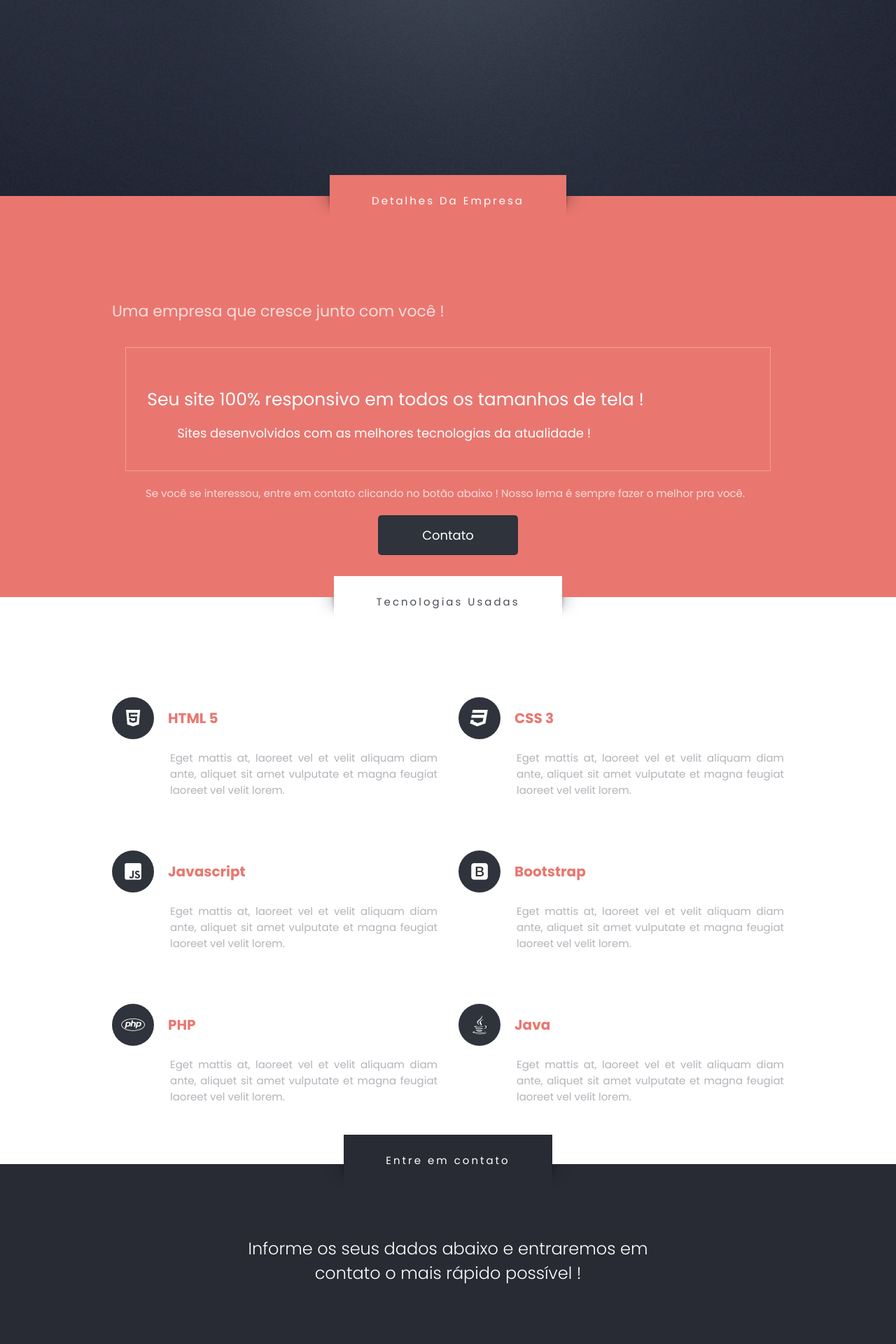
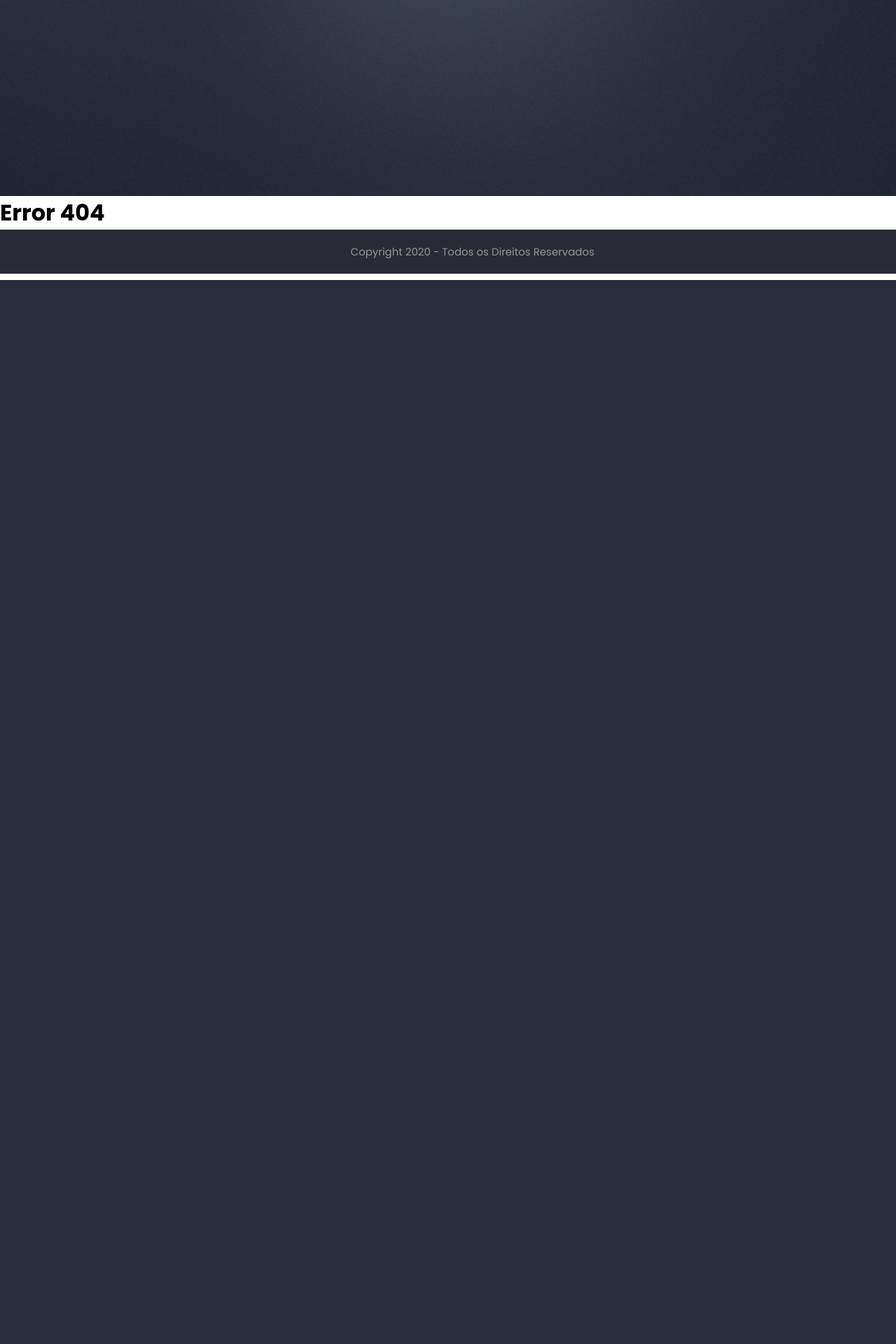
Before and after one commit to Juniorgg7/Landing-page-, a PHP site: page /Site/404 in a window 1280 px wide. Shown: the part 400-2320 px from the top of the page at 70% size. After the commit the page ends 800 px from the top, so only its background shows below. Run offline with PHP 8.4, Linux system fonts and the light colour scheme.

Commit message:
Quarto commit

```diff
--- a/estilo/style.css
+++ b/estilo/style.css
@@ -181,6 +181,7 @@ html, body {
 	color: rgba(255, 255, 255, 0.75);
 	font-size: 22px;
 	padding: 20px 0;
+	text-align: center;
 }
 
 .detalhes p:nth-of-type(2) {
@@ -472,15 +473,29 @@ html, body {
 	text-decoration: none;
 }
 
-.formulario .rodape {
+.rodape {
 	background-color: #282b34;
 	padding: 20px;
 }
-
-.formulario .rodape p {
+.rodape p {
 	font-size: 15px;
 	margin: 0;
 	text-align: center;
+}
+
+.poppup {
+	padding: 20px 17px;
+	border: 1px solid #e97770;
+	position: absolute;
+	top: 34px;
+	right: 10px;
+	background-color: rgba(255, 255, 255, 0.5);;
+	text-align: center;
+	z-index: 1000;
+	border-radius: 5px;
+	color: #282b34;
+	display: none;
+
 }
 
 /*Responsivo*/
--- a/index.php
+++ b/index.php
@@ -1,5 +1,6 @@
 <?php
 	include("config.php");
+	$url = isset($_GET['url']) ? $_GET['url'] : 'home';
 
 	$pdo = new PDO("mysql:host=localhost;dbname=code", "root", "");
 
@@ -10,6 +11,9 @@
 
 		$sql = $pdo->prepare("INSERT INTO `dadoscliente` VALUES (null,?,?,?)");
 		$sql->execute(array($nome, $email, $mensagem));
+
+		echo '<div class="poppup">Dados enviados com sucesso !</div>';
+
 	}
 ?>
 
@@ -31,7 +35,6 @@
 </head>
 
 <body>
-
 	<header class="topo">
 
 		<div class="center">
@@ -68,186 +71,32 @@
 
 	</header><!--Topo-->
 
-	<section class="detalhes">
-		<div class="center">
-			<div class="titulo">
+	<?php
 
-				<h1>Detalhes Da Empresa</h1>
+		if (file_exists('pages/'.$url.'.php')) {
+			include('pages/'.$url.'.php');
+		}else {
+			if ($url != 'Home') {
 
-			</div><!--Titulo-->
+				include('pages/404.php');
 
-			<p>Uma empresa que cresce junto com você !</p>
+			}else {
+				include('pages/home.php');
+			}
+		}
 
-			<div class="box-detalhes">
-
-				<p>Seu site 100% responsivo em todos os tamanhos de tela !</p>
-				<p>Sites desenvolvidos com as melhores tecnologias da atualidade !</p>
-
-			</div><!--Box Detalhes-->
-
-			<p>Se você se interessou, entre em contato clicando no botão abaixo ! Nosso lema é sempre fazer o melhor pra você.</p>
-
-			<button class="btn">Contato</button>
-		</div>
-	</section><!--Detalhes-->
+	 ?>
 
 
-	<section class="sobre">
+	<footer class="rodape">
 
-		<div class="titulo">
-
-			<h1>Tecnologias Usadas</h1>
-
-		</div><!--Titulo-->
 		<div class="center">
 
-			<div class="w50">
+			<p>Copyright 2020 - Todos os Direitos Reservados</p>
 
-					<div class="box-tec">
+		</div><!--Center-->
 
-						<i class="fab fa-html5"></i>
-						<span>HTML 5</span>
-						<div class="clear"></div><!--Clear-->
-						<p>Eget mattis at, laoreet vel et velit aliquam diam ante, aliquet sit amet vulputate et magna feugiat laoreet vel velit lorem.</p>
-
-
-					</div><!--Box-Tec-->
-
-					<div class="box-tec">
-
-						<i class="fab fa-js-square"></i>
-						<span>Javascript</span>
-						<div class="clear"></div><!--Clear-->
-						<p>Eget mattis at, laoreet vel et velit aliquam diam ante, aliquet sit amet vulputate et magna feugiat laoreet vel velit lorem.</p>
-
-
-					</div><!--Box-Tec-->
-
-					<div class="box-tec">
-
-						<i class="fab fa-php"></i>
-						<span>PHP</span>
-						<div class="clear"></div><!--Clear-->
-						<p>Eget mattis at, laoreet vel et velit aliquam diam ante, aliquet sit amet vulputate et magna feugiat laoreet vel velit lorem.</p>
-
-
-					</div><!--Box-Tec-->
-
-			</div><!--W50-->
-
-			<div class="w50">
-
-					<div class="box-tec">
-
-						<i class="fab fa-css3"></i>
-						<span>CSS 3</span>
-						<div class="clear"></div><!--Clear-->
-						<p>Eget mattis at, laoreet vel et velit aliquam diam ante, aliquet sit amet vulputate et magna feugiat laoreet vel velit lorem.</p>
-
-
-					</div><!--Box-Tec-->
-
-					<div class="box-tec">
-
-						<i class="fab fa-bootstrap"></i>
-						<span>Bootstrap</span>
-						<div class="clear"></div><!--Clear-->
-						<p>Eget mattis at, laoreet vel et velit aliquam diam ante, aliquet sit amet vulputate et magna feugiat laoreet vel velit lorem.</p>
-
-
-					</div><!--Box-Tec-->
-
-					<div class="box-tec">
-
-						<i class="fab fa-java"></i>
-						<span>Java</span>
-						<div class="clear"></div><!--Clear-->
-						<p>Eget mattis at, laoreet vel et velit aliquam diam ante, aliquet sit amet vulputate et magna feugiat laoreet vel velit lorem.</p>
-
-
-					</div><!--Box-Tec-->
-
-			</div><!--W50-->
-
-		</div>
-	</section><!--Sobre-->
-
-	<section class="formulario">
-
-		<div class="titulo">
-
-			<h1>Entre em contato</h1>
-
-		</div><!--Titulo-->
-		<h2>Informe os seus dados abaixo e entraremos em</br> contato o mais rápido possível !</h2>
-		<div class="center">
-
-			<div class="w50">
-
-				<form method="post">
-
-					<input type="text" placeholder="Nome" name="nome" required class="nome" />
-					<input type="email" placeholder="Email" name="email" required class="email" />
-					</br>
-					<textarea placeholder="Mensagem" name="mensagem" class="mensagem" required></textarea>
-					</br>
-					<input type="submit" value="Enviar" name="enviar" />
-					<input type="reset" value="Resetar" />
-
-				</form>
-
-			</div>
-
-			<div class="w50">
-
-				<div class="box-formulario" style="border-bottom: 0.5px solid rgba(255, 255, 255, 0.3); height: 200px">
-					<i class="fas fa-home"></i>
-					<span>Endereço</span>
-					<div class="clear"></div><!--Clear-->
-					<address>
-						Untitled Corp</br>
-						1234 Somewhere Rd</br>
-						Nashville, TN 00000</br>
-					</address>
-				</div>
-
-				<div class="box-formulario" style="border-bottom: 0.5px solid rgba(255, 255, 255, 0.3); float: right; height: 200px;">
-					<i class="fas fa-comment-dots"></i>
-					<span>Social</span>
-					<div class="clear"></div><!--Clear-->
-					<a href="#">Facebook</a>
-					<a href="#">Linkedin</a>
-					<a href="#">GitHub</a>
-				</div>
-				<div class="clear"></div>
-				<div class="box-formulario bottom" style="padding: 20px 0;">
-					<i class="fas fa-envelope"></i>
-					<span>Email</span>
-					<div class="clear"></div><!--Clear-->
-					<a href="#">info@untitled.tld</a>
-				</div>
-
-				<div class="box-formulario bottom" style="padding: 20px 0;">
-					<i class="fas fa-phone"></i>
-					<span>Telefone</span>
-					<div class="clear"></div><!--Clear-->
-					<p>(000) 555-0000</p>
-				</div>
-				<div class="clear"></div>
-			</div>
-
-		</div>
-
-		<footer class="rodape">
-
-			<div class="center">
-
-				<p>Copyright 2020 - Todos os Direitos Reservados</p>
-
-			</div><!--Center-->
-
-		</footer><!--Rodapé-->
-	</section><!--Formulário-->
+	</footer><!--Rodapé-->
 
 	<script type="text/javascript" src="js/jquery.js"></script>
 	<script type="text/javascript">
@@ -286,7 +135,15 @@
 					fecharMenuMobile();
 					verificacao = true;
 				}
+
 			});
+
+			<?php
+				echo '$( ".poppup" ).slideDown(500);';
+				echo 'setTimeout(function(){
+						$( ".poppup" ).fadeOut(1000);
+					  }, 4000);'
+			?>
 
 		});
 
--- /dev/null
+++ b/pages/404.php
@@ -0,0 +1,15 @@
+<!doctype html>
+<html>
+<head>
+<meta charset="utf-8">
+<title>Documento sem título</title>
+</head>
+
+<body>
+
+	<?php
+		echo '<h1>Error 404</h1>';
+	?>
+
+</body>
+</html>
```
Also changed, not shown: pages/home.php (added, +172 -0 lines).
